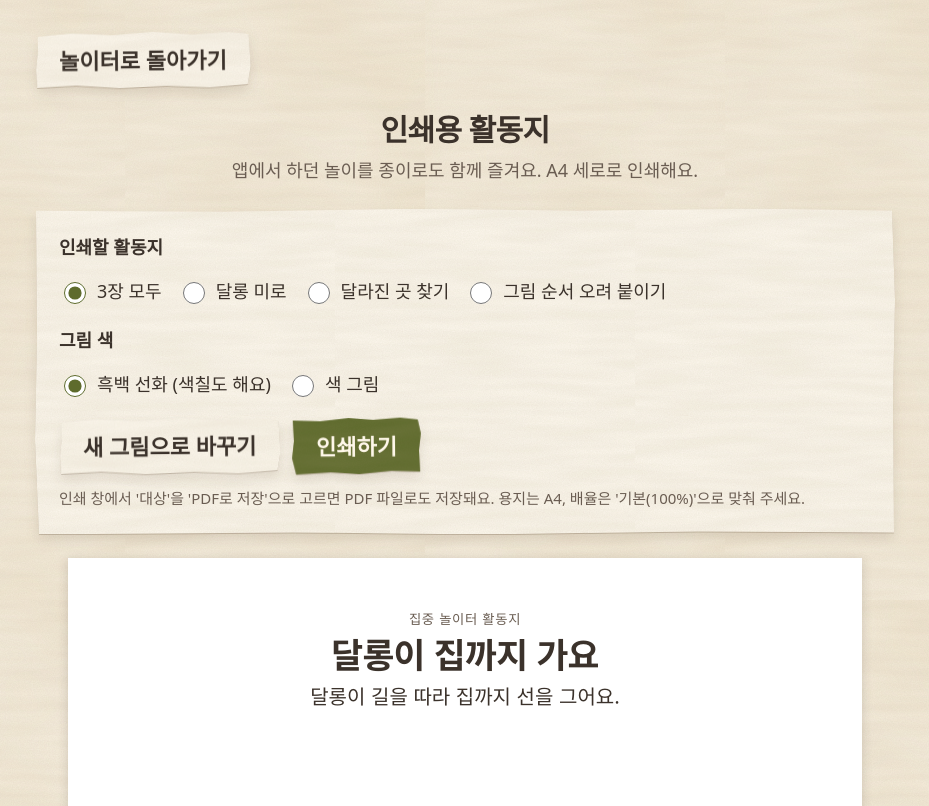
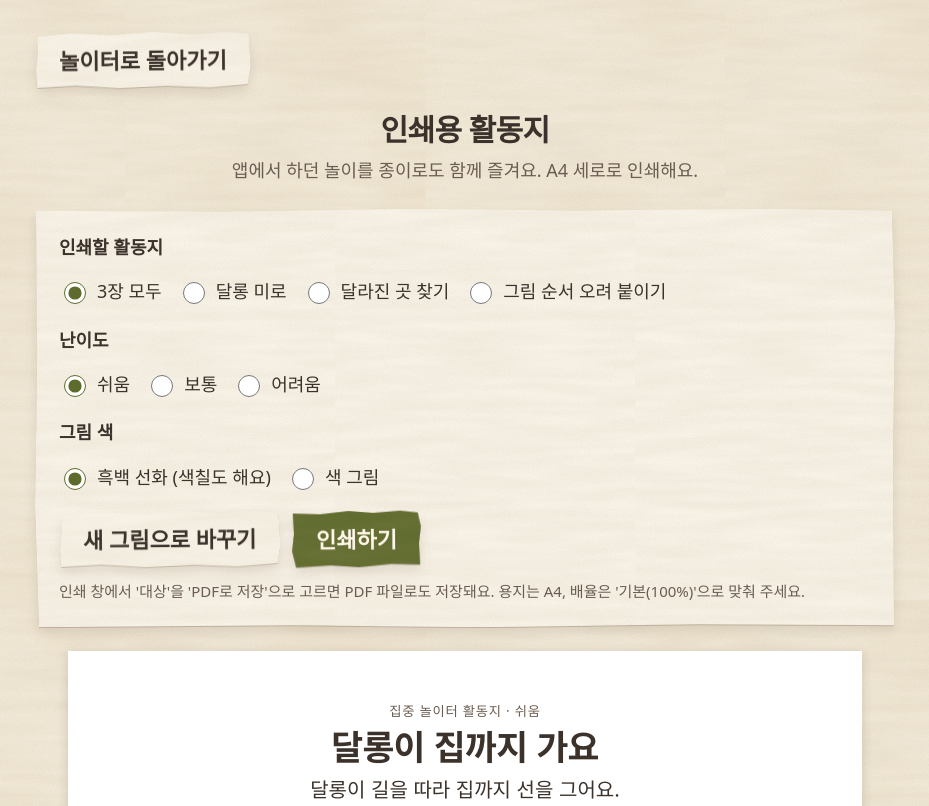
Before and after one commit to lowellkimmi-cpu/jipjung-nori, a plain HTML site: page print.html in a window 1280 px wide. Shown: the top 806 px of the page, without its empty margins (175-1104 px from the left). Drawn offline with Linux system fonts and the light colour scheme.

Commit message:
집중놀이터 jn-v63: 인쇄 활동지에 난이도(쉬움·보통·어려움) 추가
Co-Authored-By: Claude <noreply@anthropic.com>

```diff
--- a/css/print.css
+++ b/css/print.css
@@ -54,6 +54,10 @@ body.ps { word-break: keep-all; overflow-wrap: anywhere; }
 /* ③ 그림 순서 */
 .ps-slots, .ps-cards { display: flex; gap: 6mm; justify-content: center; }
 .ps-slot, .ps-card { box-sizing: border-box; width: 56mm; height: 56mm; }
+.ps-n4 .ps-slot, .ps-n4 .ps-card { width: 42mm; height: 42mm; }
+.ps-n5 .ps-slot, .ps-n5 .ps-card { width: 33mm; height: 33mm; }
+.ps-n4, .ps-n5 { gap: 4.5mm; }
+.ps-n5 .ps-card { padding: 2mm; }
 .ps-slot { border: 2pt solid #4A3F37; border-radius: 4mm; position: relative; display: flex; align-items: center; justify-content: center; }
 .ps-slot b { position: absolute; left: 2.5mm; top: 1.5mm; font-size: 20pt; font-weight: 700; }
 .ps-slot span { font-size: 10pt; color: #ABA59B; }
--- a/js/print.js
+++ b/js/print.js
@@ -25,8 +25,19 @@
   /** Art 의 <svg …> 문자열을 다른 SVG 안 (x,y,w,h) 자리에 넣어요 */
   const place = (svgStr, x, y, w, hh) => svgStr.replace("<svg ", `<svg x="${x}" y="${y}" width="${w}" height="${hh}" `);
 
-  /* ================= ① 달롱 미로 (쉬움: 5×5, 갈림길 2개) ================= */
-  const MAZE_N = 5, MAZE_FORKS = 2;
+  /* ================= 난이도 (1 쉬움 · 2 보통 · 3 어려움) — 카테고리마다 =================
+     미로: 칸 수·갈림길 수 / 달라진 곳: 찾을 곳 수·물건 수 / 그림 순서: 카드 수 */
+  const LEVELS = {
+    maze: [{ n: 5, forks: 2 }, { n: 7, forks: 4 }, { n: 9, forks: 7 }],
+    changed: [{ diffs: 3, kinds: ["remove", "scale", "move"], items: [4, 6], bigOnly: true },
+      { diffs: 4, kinds: ["remove", "scale", "move"], items: [7, 9] },
+      { diffs: 5, kinds: ["remove", "scale", "move", "flip"], items: null }],
+    order: [{ n: 3 }, { n: 4 }, { n: 5 }],
+  };
+  const lvOf = (cat, lv) => LEVELS[cat][Math.min(3, Math.max(1, lv | 0 || 1)) - 1];
+
+  /* ================= ① 달롱 미로 (쉬움 5×5 갈림길 2개 → 어려움 9×9) ================= */
+  const MAZE_FORKS = 2;   // 쉬움 기준 (시험용)
   function genMaze(n) {
     const R = [], D = [], vis = [];
     for (let y = 0; y < n; y++) { R.push(Array(n).fill(true)); D.push(Array(n).fill(true)); vis.push(Array(n).fill(false)); }
@@ -62,10 +73,10 @@
     }
     return f;
   }
-  function makeMaze() {
+  function makeMaze(lv) {
     let best = null, bestGap = 99;
     for (let t = 0; t < 600; t++) {
-      const m = genMaze(MAZE_N), gap = Math.abs(forks(m) - MAZE_FORKS);
+      const m = genMaze(lv.n), gap = Math.abs(forks(m) - lv.forks);
       if (gap < bestGap) { best = m; bestGap = gap; }
       if (!gap) break;
     }
@@ -94,20 +105,24 @@
       `</svg>`;
   }
 
-  /* ================= ② 달라진 곳 찾기 (쉬움: 큰 물건 4~6개, 3곳) =================
-     흑백으로 찍어도 보이도록 '색 바꾸기'는 쓰지 않고 없어지기·크기·자리 옮기기만 써요. 어두운 우주 장면은 잉크가 많이 들어 빼요. */
-  const CH = { diffs: 3, kinds: ["remove", "scale", "move"], items: [4, 6] };
-  function makeChanged(seed) {
+  /* ================= ② 달라진 곳 찾기 (쉬움: 큰 물건 4~6개, 3곳 → 어려움: 모든 물건, 5곳) =================
+     흑백으로 찍어도 보이도록 '색 바꾸기'는 쓰지 않고 없어지기·크기·자리 옮기기(어려움은 좌우 뒤집기도)만 써요. 어두운 우주 장면은 잉크가 많이 들어 빼요. */
+  function makeChanged(seed, CH) {
     const A = JN.spotArt, scenes = A.SCENES.filter((s) => !s.dark), scene = scenes[(seed - 1) % scenes.length];
     let all = scene.items.map(([type, x, y, s, c], i) => ({ id: i, type, x, y, s, c, flip: false }));
-    const big = all.filter((o) => o.s >= 1);
-    if (big.length >= CH.diffs) all = shuffle(big.slice()).slice(0, Math.min(big.length, CH.items[0] + rnd(CH.items[1] - CH.items[0] + 1))).sort((p, q) => p.id - q.id);
+    if (CH.bigOnly) {
+      const big = all.filter((o) => o.s >= 1);
+      if (big.length >= CH.diffs) all = shuffle(big.slice()).slice(0, Math.min(big.length, CH.items[0] + rnd(CH.items[1] - CH.items[0] + 1))).sort((p, q) => p.id - q.id);
+    } else if (CH.items) {
+      const k = Math.min(all.length, CH.items[0] + rnd(CH.items[1] - CH.items[0] + 1));
+      all = shuffle(all.slice()).slice(0, Math.max(k, CH.diffs)).sort((p, q) => p.id - q.id);
+    }
     all.forEach((o, i) => (o.id = i));
     const mod = all.map((o) => Object.assign({}, o)), used = new Set(), list = [], kinds = shuffle(CH.kinds.slice());
     for (let i = 0; i < CH.diffs; i++) {
       let kind = kinds[i % kinds.length];
       const free = all.filter((o) => !used.has(o.id));
-      let pool = free.filter((o) => A.okKind(kind, o));
+      let pool = free.filter((o) => A.okKind(kind, o) && (kind !== "flip" || A.ASYM.has(o.type)));
       if (!pool.length) { kind = "remove"; pool = free; }
       if (!pool.length) break;
       const o = pool[rnd(pool.length)]; used.add(o.id); A.applyKind(kind, o, mod[o.id]);
@@ -137,13 +152,13 @@
     return s;
   }
 
-  /* ================= ③ 그림 순서 오려 붙이기 (3장: 처음·가운데 하나·끝) =================
+  /* ================= ③ 그림 순서 오려 붙이기 (쉬움 3장: 처음·가운데 하나·끝 → 어려움 5장) =================
      흑백에서도 차례가 잘 보이는 이야기만 써요('물 따르기'는 물 높이가 색으로만 보여서 뺌). */
   const ORDER_STORIES = ["flower", "snowman", "tower", "apple", "cake", "balloon", "drawing"];
-  function makeOrder(seed) {
+  function makeOrder(seed, lv) {
     const sid = ORDER_STORIES[(seed - 1) % ORDER_STORIES.length];
-    const frames = [0, 1 + rnd(3), 4];
-    let cards = [0, 1, 2];
+    const frames = lv.n >= 5 ? [0, 1, 2, 3, 4] : [0, ...shuffle([1, 2, 3]).slice(0, lv.n - 2).sort(), 4];
+    let cards = frames.map((f, i) => i);
     do { shuffle(cards); } while (cards[0] === 0 && cards[1] === 1);   // 처음부터 순서대로 놓이지 않게
     return { sid, frames, cards: cards.map((k) => frames[k]) };
   }
@@ -156,14 +171,14 @@
     kids.forEach((c) => c && el.appendChild(typeof c === "string" ? document.createTextNode(c) : c));
     return el;
   };
-  function sheet(id, body, extra) {
+  function sheet(id, body, extra, vars) {
     const notes = h("ol", { class: "ps-notes" },
-      h("li", { text: T("print." + id + ".note1") }), h("li", { text: T("print." + id + ".note2") }), h("li", { text: T("print.note.common") }));
+      h("li", { text: T("print." + id + ".note1", vars) }), h("li", { text: T("print." + id + ".note2") }), h("li", { text: T("print.note.common") }));
     return h("section", { class: "ps-sheet", id: "sheet-" + id, "data-sheet": id },
       h("header", { class: "ps-top" },
-        h("p", { class: "ps-brand", text: T("print.brand") }),
+        h("p", { class: "ps-brand", text: T("print.brand") + " · " + T("print.level." + level) }),
         h("h2", { class: "ps-title", text: T("print." + id + ".title") }),
-        h("p", { class: "ps-kid", text: T("print." + id + ".kid") })),
+        h("p", { class: "ps-kid", text: T("print." + id + ".kid", vars) })),
       h("div", { class: "ps-body ps-art" }, ...body),
       h("footer", { class: "ps-foot" }, h("div", { class: "ps-foot-txt" }, notes, h("p", { class: "ps-copy", text: T("print.copy") })), extra || null));
   }
@@ -172,7 +187,7 @@
     out.textContent = "";
     seeded(seed, () => {
       /* ① 미로 */
-      const mz = makeMaze(), box = h("div", { class: "ps-maze-box" });
+      const mz = makeMaze(lvOf("maze", level)), box = h("div", { class: "ps-maze-box" });
       box.innerHTML = mazeSvg(mz);
       box.append(h("span", { class: "ps-lab ps-lab-start", text: T("print.maze.start") }), h("span", { class: "ps-lab ps-lab-goal", text: T("print.maze.goal") }));
       const s1 = sheet("maze", [box]);
@@ -180,31 +195,33 @@
       out.appendChild(s1);
 
       /* ② 달라진 곳 */
-      const ch = makeChanged(seed);
+      const ch = makeChanged(seed, lvOf("changed", level));
       const top = h("figure", { class: "ps-pic" }, h("figcaption", { text: T("print.changed.top") })), bot = h("figure", { class: "ps-pic" }, h("figcaption", { text: T("print.changed.bottom") }));
       top.prepend(sceneEl(ch.scene, ch.base, "ps-scene", T("print.changed.top")));
       bot.prepend(sceneEl(ch.scene, ch.mod, "ps-scene", T("print.changed.bottom")));
       const ans = h("div", { class: "ps-answer ps-art" }, h("span", { text: T("print.changed.answer") }));
       ans.prepend(answerEl(ch));
-      const s2 = sheet("changed", [top, bot], ans);
+      const s2 = sheet("changed", [top, bot], ans, { n: ch.list.length });
       s2.dataset.diffs = String(ch.list.length); s2.dataset.scene = ch.scene.name;
       out.appendChild(s2);
 
       /* ③ 그림 순서 */
-      const od = makeOrder(seed);
-      const slots = h("div", { class: "ps-slots" }), cards = h("div", { class: "ps-cards" });
-      [1, 2, 3].forEach((n) => slots.appendChild(h("div", { class: "ps-slot" }, h("b", { text: String(n) }), h("span", { text: T("print.order.paste") }))));
+      const od = makeOrder(seed, lvOf("order", level));
+      const nums = od.frames.map((f, i) => i + 1);
+      const slots = h("div", { class: "ps-slots ps-n" + nums.length }), cards = h("div", { class: "ps-cards ps-n" + nums.length });
+      nums.forEach((n) => slots.appendChild(h("div", { class: "ps-slot" }, h("b", { text: String(n) }), h("span", { text: T("print.order.paste") }))));
       od.cards.forEach((f) => { const c = h("div", { class: "ps-card", "data-frame": String(f) }); c.innerHTML = orderSvg(od.sid, f); cards.appendChild(c); });
-      const s3 = sheet("order", [slots, h("p", { class: "ps-cutnote", text: T("print.order.cut") }), cards]);
+      const s3 = sheet("order", [slots, h("p", { class: "ps-cutnote", text: T("print.order.cut") }), cards], null, { nums: nums.join("·") });
       s3.dataset.story = od.sid;
       out.appendChild(s3);
     });
-    out.dataset.seed = String(seed);
+    out.dataset.seed = String(seed); out.dataset.level = String(level);
+    out.querySelectorAll(".ps-sheet").forEach((s) => (s.dataset.level = String(level)));
     applyPick();
   }
 
   /* ================= 고르기 · 색 · 인쇄 단추 ================= */
-  let seed = 1;
+  let seed = 1, level = 1;
   const $ = (id) => document.getElementById(id);
   function applyPick() {
     const v = (document.querySelector('input[name="pick"]:checked') || {}).value || "all";
@@ -225,13 +242,15 @@
   }
   document.querySelectorAll('input[name="pick"]').forEach((r) => r.addEventListener("change", applyPick));
   document.querySelectorAll('input[name="color"]').forEach((r) => r.addEventListener("change", applyColor));
+  document.querySelectorAll('input[name="level"]').forEach((r) => r.addEventListener("change", () => { level = +r.value || 1; render(seed); }));
   $("newBtn").addEventListener("click", () => { seed = seed % 9999 + 1; render(seed); });
   $("printBtn").addEventListener("click", () => {
     const go = () => window.print();
     (document.fonts && document.fonts.ready ? document.fonts.ready : Promise.resolve()).then(go, go);
   });
   window.addEventListener("resize", fit);
-  JN.Print = { render: (s) => { seed = s | 0 || 1; render(seed); }, forks, MAZE_FORKS };
+  /* render(그림 번호, 난이도 1~3): 시험·매일 활동지 만들기(tools/make_worksheets.py)가 써요 */
+  JN.Print = { render: (s, lv) => { seed = s | 0 || 1; if (lv) { level = Math.min(3, Math.max(1, lv | 0)); const r = document.querySelector('input[name="level"][value="' + level + '"]'); if (r) r.checked = true; } render(seed); }, forks, MAZE_FORKS, LEVELS };
   applyColor();
   render(seed);
   fit();
--- a/js/unlock.js
+++ b/js/unlock.js
@@ -1,7 +1,7 @@
 /* =========================================================
    보호자 '해제 코드' 뼈대 (2026-11-28)
    - 판매자만 가진 비밀키로 서명한 코드를, 앱은 공개키(CONFIG.UNLOCK.PUBLIC_KEY_JWK)로 '검사만' 해요.
-     비밀키는 이 앱·저장소·배포 폴더 어디에도 없어요. (코드 만들기 도구는 판매 직전에 로웰님 PC 에서 따로)
+     비밀키는 이 앱·저장소·배포 폴더 어디에도 없어요. (코드 만들기 도구는 이 앱 밖에 있어요)
    - 코드 안에는 무작위 일련번호(8바이트)와 묶음 번호만 들어가요. 이름·연락처 같은 개인정보는 없어요.
    - CONFIG.UNLOCK.ENABLED 가 false(기본)이면 화면에 아무것도 나오지 않고, 어떤 놀이도 잠그지 않아요.
    - 아이 화면에는 사는 단추·안내가 없어요. 코드 넣기는 덧셈 잠금 뒤 보호자 설정에만 있어요.
--- a/lang/ko.js
+++ b/lang/ko.js
@@ -399,6 +399,10 @@ window.JN_LANGS.ko = {
   "print.pick.maze": "달롱 미로",
   "print.pick.changed": "달라진 곳 찾기",
   "print.pick.order": "그림 순서 오려 붙이기",
+  "print.level": "난이도",
+  "print.level.1": "쉬움",
+  "print.level.2": "보통",
+  "print.level.3": "어려움",
   "print.color": "그림 색",
   "print.color.bw": "흑백 선화 (색칠도 해요)",
   "print.color.color": "색 그림",
@@ -415,14 +419,14 @@ window.JN_LANGS.ko = {
   "print.maze.start": "출발",
   "print.maze.goal": "집",
   "print.changed.title": "달라진 곳을 찾아요",
-  "print.changed.kid": "위 그림과 아래 그림에서 달라진 곳 3군데에 동그라미를 해요.",
-  "print.changed.note1": "이렇게 해요: 위·아래 그림을 번갈아 보며 달라진 곳 3군데를 찾아 동그라미를 해요.",
+  "print.changed.kid": "위 그림과 아래 그림에서 달라진 곳 {n}군데에 동그라미를 해요.",
+  "print.changed.note1": "이렇게 해요: 위·아래 그림을 번갈아 보며 달라진 곳 {n}군데를 찾아 동그라미를 해요.",
   "print.changed.note2": "어려우면 \"위쪽에 있어\"처럼 자리를 살짝 알려 주세요. 정답은 오른쪽 아래 작은 그림에 있어요.",
   "print.changed.top": "위 그림",
   "print.changed.bottom": "아래 그림",
   "print.changed.answer": "정답",
   "print.order.title": "어떤 순서일까요?",
-  "print.order.kid": "아래 그림 카드를 오려서 일어난 순서대로 1·2·3 칸에 붙여요.",
+  "print.order.kid": "아래 그림 카드를 오려서 일어난 순서대로 {nums} 칸에 붙여요.",
   "print.order.note1": "이렇게 해요: 점선을 따라 카드를 오리고, 처음 → 다음 → 마지막 순서로 칸에 붙여요.",
   "print.order.note2": "유아용 안전가위로, 꼭 어른과 함께 써요. 어려우면 오리기 전에 손가락으로 순서를 짚어 보게 해 주세요.",
   "print.order.paste": "여기에 붙여요",
--- a/print.html
+++ b/print.html
@@ -35,6 +35,12 @@
       <label class="ps-opt"><input type="radio" name="pick" value="order"> <span data-t="print.pick.order"></span></label>
     </fieldset>
     <fieldset class="ps-field">
+      <legend data-t="print.level"></legend>
+      <label class="ps-opt"><input type="radio" name="level" value="1" checked> <span data-t="print.level.1"></span></label>
+      <label class="ps-opt"><input type="radio" name="level" value="2"> <span data-t="print.level.2"></span></label>
+      <label class="ps-opt"><input type="radio" name="level" value="3"> <span data-t="print.level.3"></span></label>
+    </fieldset>
+    <fieldset class="ps-field">
       <legend data-t="print.color"></legend>
       <label class="ps-opt"><input type="radio" name="color" value="bw" checked> <span data-t="print.color.bw"></span></label>
       <label class="ps-opt"><input type="radio" name="color" value="color"> <span data-t="print.color.color"></span></label>
--- a/sw.js
+++ b/sw.js
@@ -2,7 +2,7 @@
    - 모든 경로는 상대 경로라서 https://아이디.github.io/집중놀이터/ 같은 하위 경로에서도 동작해요.
    - 앱 파일을 고치면 VERSION 숫자를 올려 주세요. 그래야 폰에 새 파일이 들어가요.
    - 외부 주소는 캐시하지도 요청하지도 않아요. */
-const VERSION = "jn-v62";
+const VERSION = "jn-v63";
 const ASSETS = [
   "./",
   "index.html",
```
Also changed, not shown: vendor/print-font/JNPrintSans-Bold.woff, vendor/print-font/JNPrintSans-Regular.woff.
